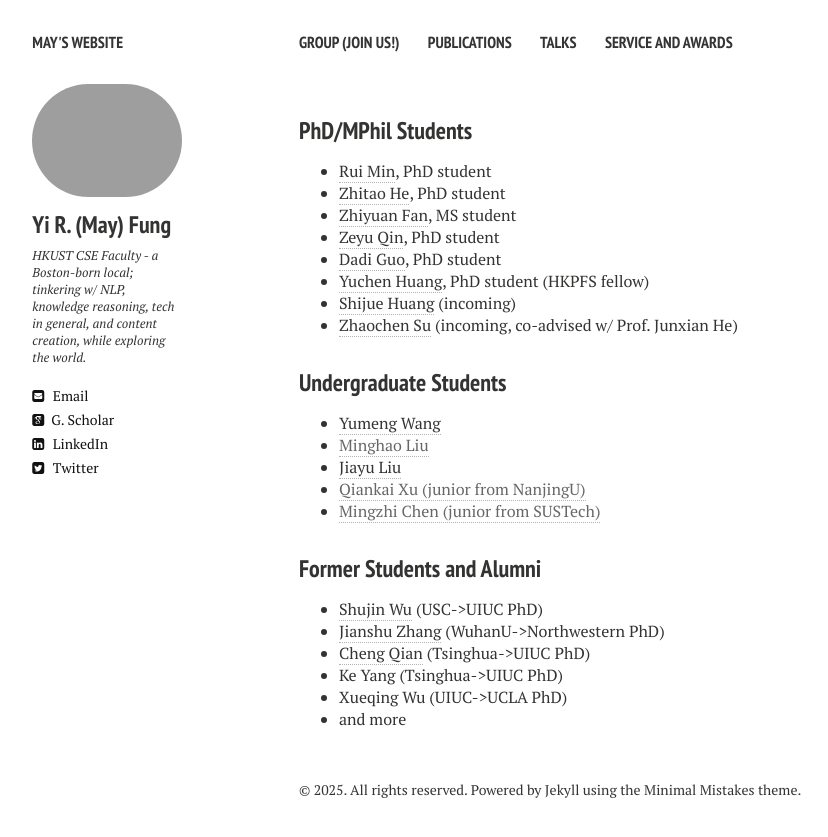
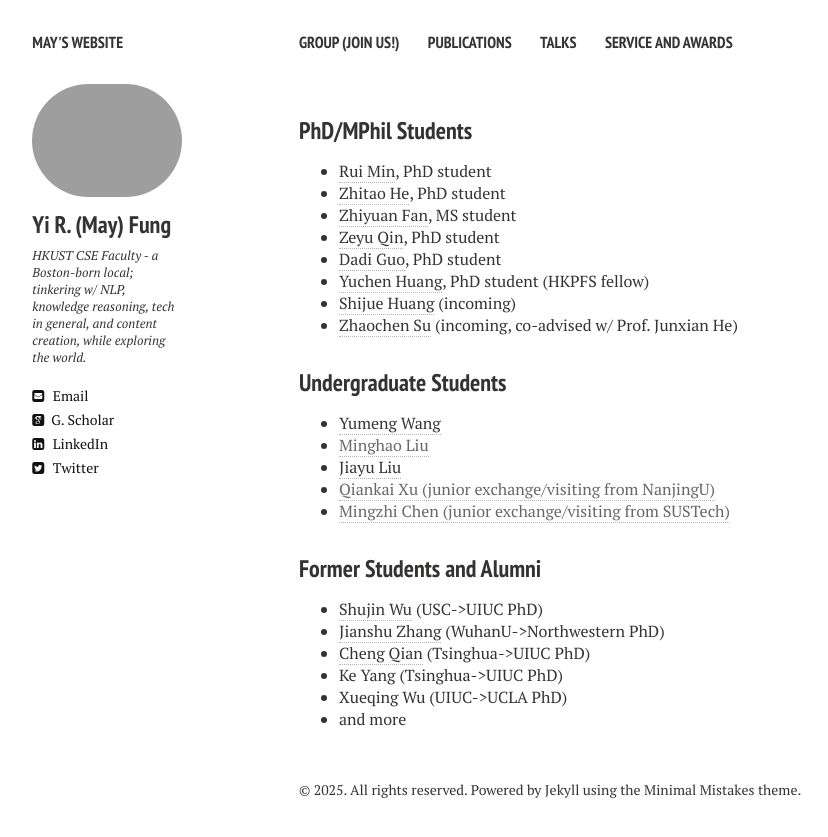
Before and after one commit to mayrfung/mayrfung.github.io, a Jekyll site: the page built from group.md, in a window 1280 px wide. Shown: the top 837 px of the page, without its empty margins (21-849 px from the left). Built offline with Jekyll 4.4.1, drawn with Linux system fonts in a browser that asks for light colours; nearby versions of some CDN libraries.

Commit message:
Update group.html

```diff
--- a/_layouts/group.html
+++ b/_layouts/group.html
@@ -56,8 +56,8 @@
 <li><a href="https://alexwwwwww.github.io/" target="_blank">Yumeng Wang</a> </li>
 <li><a href="" target="_blank">Minghao Liu</a> </li>
   <li><a href="https://scholar.google.cz/citations?user=PIQxhfMAAAAJ" target="_blank">Jiayu Liu</a> </li>
-  <li><a href="" target="_blank">Qiankai Xu (junior from NanjingU)</a> </li>
-  <li><a href="" target="_blank">Mingzhi Chen (junior from SUSTech)</a> </li>
+  <li><a href="" target="_blank">Qiankai Xu (junior exchange/visiting from NanjingU)</a> </li>
+  <li><a href="" target="_blank">Mingzhi Chen (junior exchange/visiting from SUSTech)</a> </li>
 </ul>
 
 <h3 style="margin-bottom:0px;padding-top:10px;">Former Students and Alumni</h3>
```
